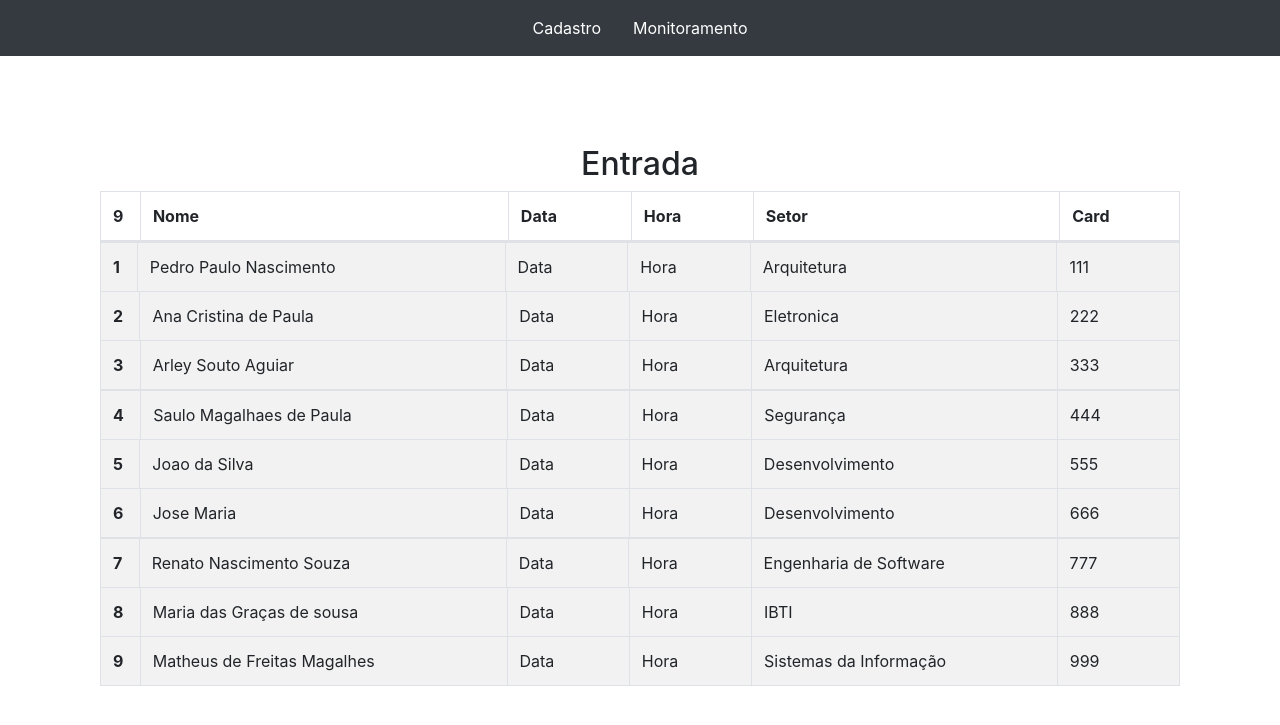
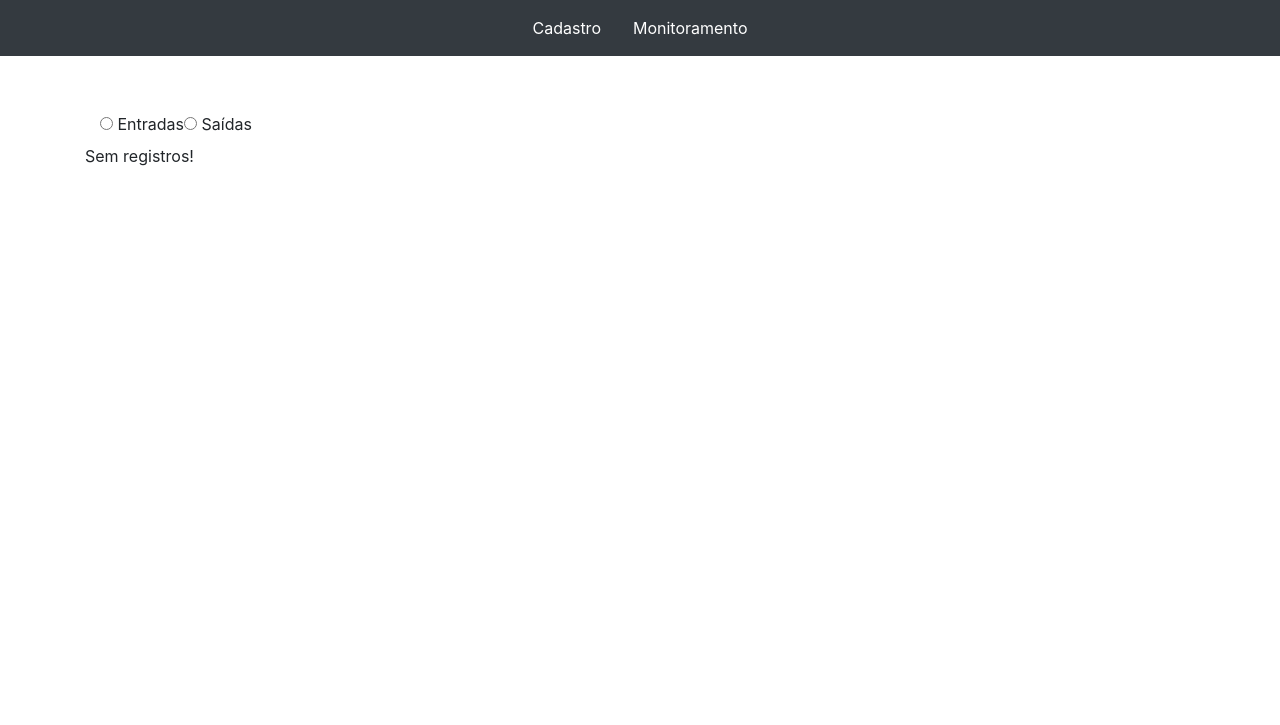
Before and after one commit to mercurio236/SiteIOT, a PHP site: page /index.php?page=monitoramento in a window 1280 px wide. Shown: the top 725 px of the page. Run offline with PHP 8.4, Linux system fonts and the light colour scheme; data comes from the database, SQL or seed files in the repository; both versions use the stored data as it was after the commit; tables that the repository leaves empty hold one stand-in row (values such as "Sample post"); lists and menus that the app fills with data are empty.

Commit message:
Nova tela de monitoramento

```diff
--- a/monitoramento.php
+++ b/monitoramento.php
@@ -8,24 +8,61 @@
 </head>
 
 <body>
-</body>
+	<?php
+	if (!empty($_POST)){
+		$tipoMov = $_POST["tipoMovimento"];
+	}else{
+		$tipoMov = "";
+	}
+	print "<!--Switch de seleção entre entradas e saídas-->
+	<form style='margin-top: 5%;' method='POST' action='index.php?page=monitoramento'>
+		<div class='container'>";
+			//Decide qual label mostrar de acordo com a opção selecionada
+			if (strcmp($tipoMov,"entrada") == 0){
+				print"<input type='radio' id='entrada' name='tipoMovimento' value='entrada' checked='checked' onchange='this.form.submit();'>
+					  <label for='entrada'>Entradas</label>";
+			}else{
+				print"<input type='radio' id='entrada' name='tipoMovimento' value='entrada' onchange='this.form.submit();'>
+					  <label for='entrada'>Entradas</label>";
+			}
+			if (strcmp($tipoMov,"saida") == 0){
+				print"<input type='radio' id='saida' name='tipoMovimento' value='saida' checked='checked' onchange='this.form.submit();'>
+					  <label for='saida'>Saídas</label>";
+			}else{
+				print"<input type='radio' id='saida' name='tipoMovimento' value='saida' onchange='this.form.submit();'>
+					  <label for='saida'>Saídas</label>";
+			}
+			print "</div>";
+	//$pesquisar = @$_REQUEST['pesquisar'];
+	$resultado_pes_ent = "SELECT e.idUsuario,c.nomeUsuario,e.dataEntrada,e.horaEntrada,s.nomeSetor,c.Card_Cad
+						  FROM entrada e, cadastro c, tb_setor s
+						  WHERE e.idSetor = s.idSetor AND
+								e.idUsuario = c.idUsuario
+						  ORDER BY e.idUsuario";//select do banco de dados da tabela entrada com o join nas tabelas tb_setor e cadastro
+	$pesquisa_nome_ent = mysqli_query($conn, $resultado_pes_ent); //conexao com o banco de dados
+	$resultado_pes_sai = "SELECT sa.idUsuario,c.nomeUsuario,sa.dataSaida,sa.horaSaida,s.nomeSetor,c.Card_Cad
+						  FROM saida sa, cadastro c, tb_setor s
+						  WHERE sa.idSetor = s.idSetor AND
+								sa.idUsuario = c.idUsuario
+						  ORDER BY sa.idUsuario";//select do banco de dados da tabela saida com o join na tabela tb_setor e cadastro
+	$pesquisa_nome_sai = mysqli_query($conn, $resultado_pes_sai); //conexao com o banco de dados
+	$sql = "SELECT * FROM `cadastro` ORDER BY `cadastro`.`nomeUsuario`. `setor`. DESC"; //ordenando o select
+	$resEnt = $conn -> query($resultado_pes_ent); //resposta do banco de dados para a query de entradas
+	$qtdEnt = $resEnt -> num_rows; //exibir a quantidade de entradas
+	$resSai = $conn -> query($resultado_pes_sai); //resposta do banco de dados para a query de saidas
+	$qtdSai = $resSai -> num_rows; //exibir a quantidade de saidas
 
-</html>
+	//Seta quantidade de entradas ou saídas de acordo com opção selecionada no elemento radio mais acima
+	if (strcmp($tipoMov,"entrada") == 0){
+		$qtd = $qtdEnt;
+	}else{
+		$qtd = $qtdSai;
+	}
 
-<?php
-
-
-//$pesquisar = @$_REQUEST['pesquisar'];
-$resultado_pes = "SELECT c.idUsuario,c.nomeUsuario,s.nomeSetor,c.Card_Cad
-				  FROM cadastro c
-				  INNER JOIN tb_setor s ON c.idSetor = s.idSetor
-				  ORDER BY c.idUsuario";//select do banco de dados da tabela cadastro com o um join na tabela tb_setor
-$pesquisa_nome = mysqli_query($conn, $resultado_pes); //conexao com o banco de dados
-
-  $sql = "SELECT * FROM `cadastro` ORDER BY `cadastro`.`nomeUsuario`. `setor`. DESC"; //ordenando o select
-  $res = $conn -> query($resultado_pes); //resposta do banco de dados
-  $qtd = $res -> num_rows; //exibir a quantidade de cadastrados
-
+	//Se o usuario tiver escolhido a opção entradas e a quantidade destas forem maiores do que zero ou
+	//se ele tiver escohido a opção saídas e a quantidade destas forem maiores do que zero, exibir tabela
+	if(($qtdEnt > 0 && strcmp($tipoMov,"entrada")) == 0 ||
+	   ($qtdSai > 0 && strcmp($tipoMov,"saida") == 0)){
 	//estilo de exibição de pesquisa
 	print "
 	<div class='container' style='margin-top: 8%;'>
@@ -33,8 +70,13 @@ $pesquisa_nome = mysqli_query($conn, $resultado_pes); //conexao com o banco de d
         <div class='row'>
 
             <div class='col'>
-               <!--Tabela de entrada, aqui defeine a largura do Grid em 50% -->
-                <h2 style='text-align:center;'>Entrada</h2>
+               <!--Tabela de entrada, aqui defeine a largura do Grid em 50% -->";
+				if(strcmp($tipoMov,"entrada") == 0){
+					print"<h2 style='text-align:center;'>Entradas</h2>";
+				}else{
+					print"<h2 style='text-align:center;'>Saidas</h2>";
+				}
+				print"
                 <!--Titulo da tabela-->
                 <table class='table table-striped table-bordered'>
                     <!-- aqui inicia a tabela de saída-->
@@ -52,26 +94,40 @@ $pesquisa_nome = mysqli_query($conn, $resultado_pes); //conexao com o banco de d
             </div>
 
 	";
-  //pesquisa do banco com resultado de quantidade
-  while($rows_pesquisa = mysqli_fetch_array($pesquisa_nome)){
-
-    if($qtd > 0){//se o valor for maior que zero vai exibir
-      while($row = $res -> fetch_assoc()){
-        //print "foi encontrado " .$row["nomeUsuario"]. $row["setor"];
 	print "
 		<div class='container' style='margin-top: -1.5%;'>
 			<div class='row'>
 			<div class='col-12'>
 			<table class='table table-striped table-bordered'>
 			<tbody>
-            <tr>
-                <th scope='row' style='width:3%;'>$row[idUsuario]</th>
+				<tr>";
+	//pesquisa do banco com resultado de quantidade
+    if (strcmp($tipoMov,"entrada") == 0){
+		while($rows_pesquisa = mysqli_fetch_array($pesquisa_nome_ent)){
+			while($row = $resEnt -> fetch_assoc()){
+				//print "foi encontrado " .$row["nomeUsuario"]. $row["setor"];
+				print " <th scope='row' style='width:3%;'>$row[idUsuario]</th>
 						<td style='width:30%;'>$row[nomeUsuario]</td>
-                <td style='width:10%;'>Data</td>
-                <td style='width:10%;'>Hora</td>
+						<td style='width:10%;'>$row[dataEntrada]</td>
+						<td style='width:10%;'>$row[horaEntrada]</td>
 						<td style='width:25%;'>$row[nomeSetor]</td>
-                <td style='width:10%;'>$row[Card_Cad]</td>
-            </tr>
+						<td style='width:10%;'>$row[Card_Cad]</td>";
+			}
+		}
+	}else{
+		while($rows_pesquisa = mysqli_fetch_array($pesquisa_nome_sai)){
+			while($row = $resSai -> fetch_assoc()){
+				//print "foi encontrado " .$row["nomeUsuario"]. $row["setor"];
+				print " <th scope='row' style='width:3%;'>$row[idUsuario]</th>
+						<td style='width:30%;'>$row[nomeUsuario]</td>
+						<td style='width:10%;'>$row[dataSaida]</td>
+						<td style='width:10%;'>$row[horaSaida]</td>
+						<td style='width:25%;'>$row[nomeSetor]</td>
+						<td style='width:10%;'>$row[Card_Cad]</td>";
+			}
+		}
+	}
+	print"			</tr>
 			</tbody>
 		</table>
 
@@ -98,11 +154,12 @@ $pesquisa_nome = mysqli_query($conn, $resultado_pes); //conexao com o banco de d
     </div>
     </div>
     </div>";*/
-      }
-
     }else{
-      print "<p>Resultado não entrado</p>";//caso não tenha resultado para ser exibido
-    }
+		print "<p>Sem registros!</p>";//caso não tenha resultado para ser exibido
 	}
 
 ?>
+	</form>
+</body>
+
+</html>
```
Also changed, not shown: setor.sql (+20 -14 lines). Lines whose indentation alone changed are shown as unchanged.
